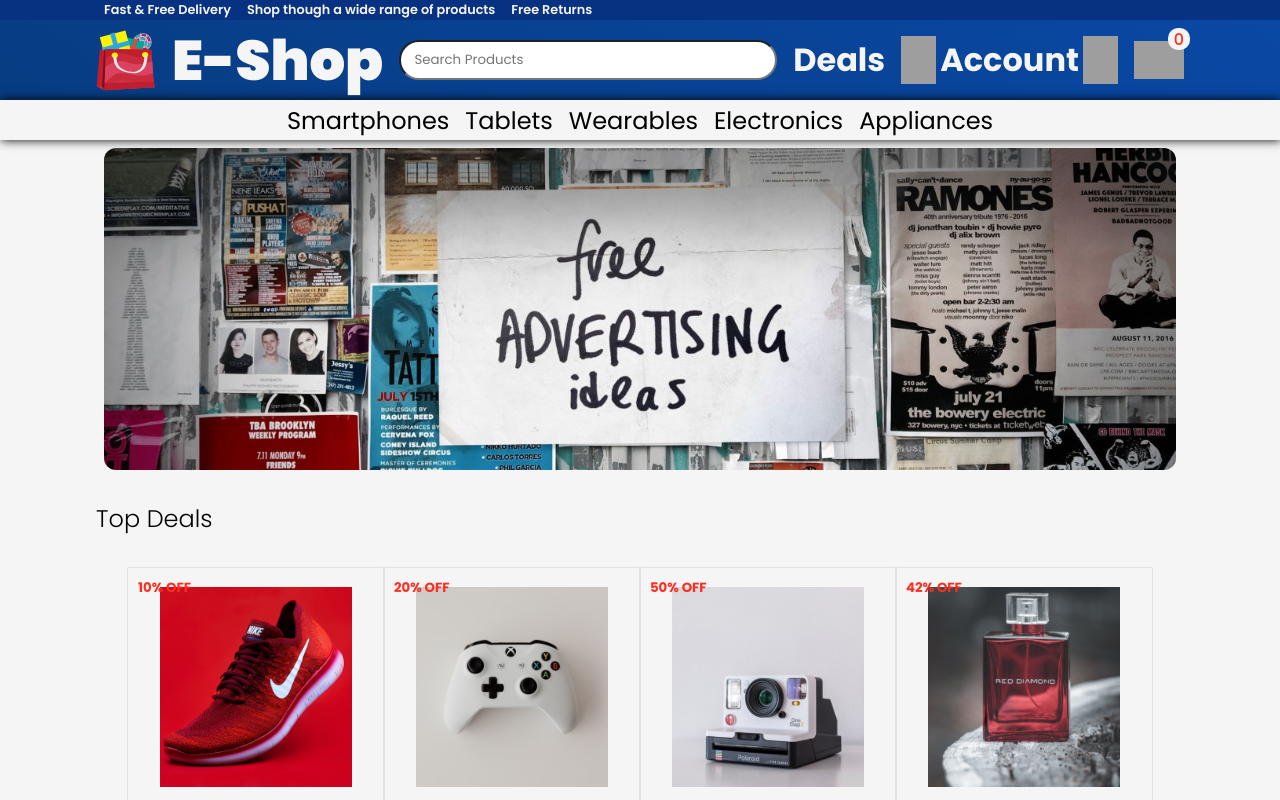
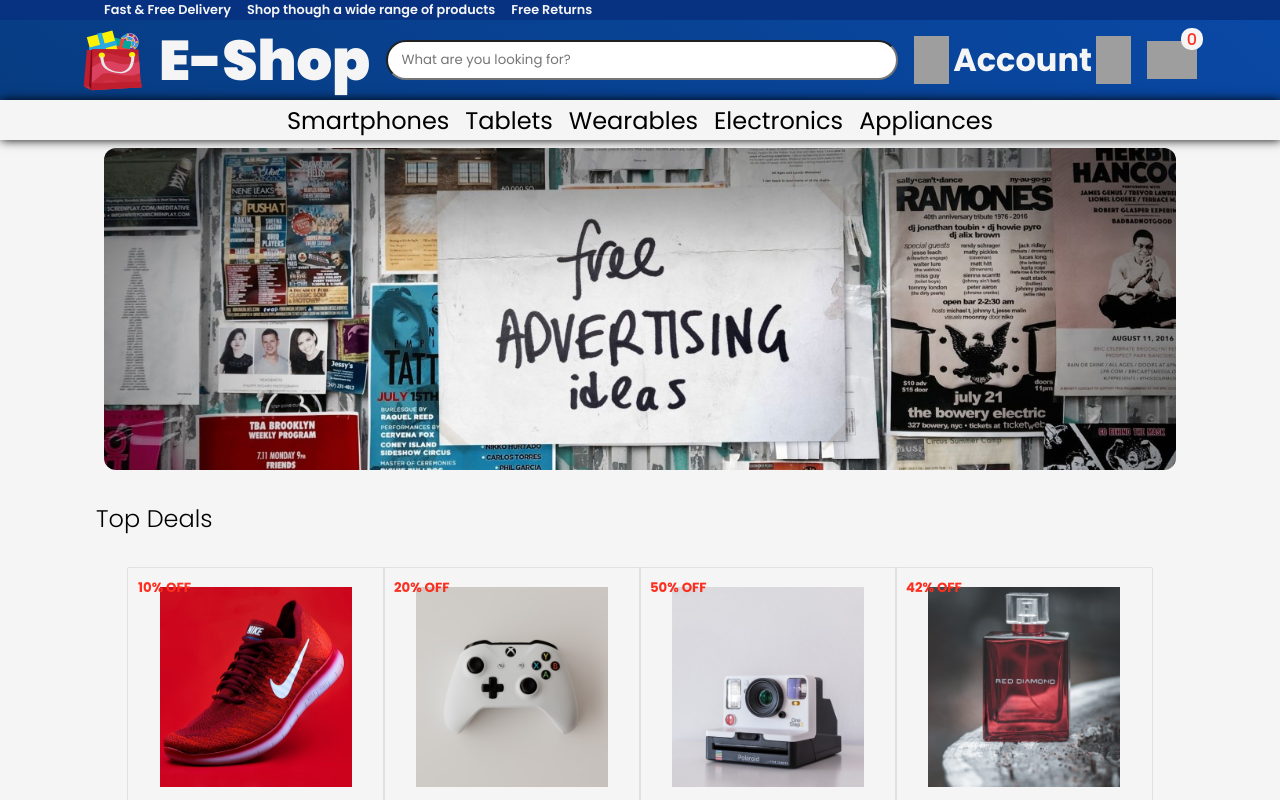
Before and after one commit to Mostafa-Tawfik/e-shop, a React (Create React App) app: page / in a window 1280 px wide. Shown: the top 800 px of the page. Built offline with nearby package versions, Linux system fonts and the light colour scheme; grey boxes are pictures that could not be loaded; a web font is replaced by a local one.

Commit message:
add search feature
add a feature to search the products and return a list of results under the search bar

```diff
--- a/src/App.js
+++ b/src/App.js
@@ -12,7 +12,6 @@
 function App() {
 
   const [cart, setCart] = React.useState('')
-  console.log(cart)
 
   React.useEffect(() => {
     const items = JSON.parse(localStorage.getItem('cart'));
@@ -50,6 +49,7 @@
           <Route path='/login' element={<Login />}/>
           <Route path='/register' element={<Register />}/>
           <Route path='/product/:id' element={<Product cart={cart} addToCart={addToCart}/>}/>
+          <Route path='/search/:name' element={<Product cart={cart} addToCart={addToCart}/>}/>
       </Routes>
       </main>
 
--- a/src/components/Header.js
+++ b/src/components/Header.js
@@ -1,6 +1,7 @@
 import React from 'react'
 import logo from '../logo.svg';
 import { Link } from 'react-router-dom'
+import AppData from '../AppData';
 
 function Header(props) {
 
@@ -13,7 +14,21 @@
     setAccountIsOpen(prev => !prev)
   }
 
-  // console.log(props.cart)
+  // a state to hold search queries
+  const [query, setQuery] = React.useState('')
+  // console.log(query)
+
+  // a state to hold search queries
+  const [results, setResults] = React.useState([])
+  console.log(results)
+
+  // when query filter AppData and return includes query
+  React.useEffect(() => {
+    query === '' ?
+    setResults([]) :
+    setResults(AppData.Products.filter(p => p.title.toUpperCase().includes(query.toUpperCase())))
+  },[query])
+
 
   return (
     <div>
@@ -35,11 +50,29 @@
             </div>
           </Link>
 
-          <input className="header-search"
-            placeholder='Search Products'
-          ></input>
-          <h3>Deals</h3>
+          {/* search bar */}
+          <div className="header-search">
+            <input
+              className="header-search-bar"
+              type='text'
+              placeholder='What are you looking for?'
+              name='query'
+              value={query}
+              onChange={(e) => setQuery(e.target.value)}
+            ></input>
 
+            <div className='header-search-results' style={query === '' ? {padding: '0'} : {padding: '1em'}}>
+              {results.map(r => {
+                return (
+                  <div key={r.id}>{r.title}</div>
+                )
+              })}
+            </div>
+          </div>
+
+          {/* <h3>Deals</h3> */}
+
+          {/* user account */}
           <div onClick={openAccount} className="header-account-holder">
             <div className="header-account">
               <img src='https://api.iconify.design/mdi/account-circle.svg?color=whitesmoke' alt='account'></img>
@@ -57,6 +90,7 @@
             </div>}
           </div>
 
+          {/* cart */}
           <Link to={'/cart'}>
             <div className='header-cart'>
               <img src='https://api.iconify.design/clarity/shopping-cart-solid-badged.svg?color=whitesmoke' className="cart-logo" alt="cart"/>
@@ -64,10 +98,10 @@
             </div>
           </Link>
 
-
         </div>
       </div>
 
+      {/* navbar */}
       <div className="navbar">
         {navItems.map((i,index) => {
           return (
--- a/src/scss/components/_header.scss
+++ b/src/scss/components/_header.scss
@@ -45,6 +45,7 @@
       }
     }
     .bottom-pane_info {
+      position: relative;
       width: min(85vw, 1200px);
       height: 10vh;
       display: flex;
@@ -81,11 +82,29 @@
         }
       }
       .header-search {
-        width: min(50vw, 600px);
-        height: 5vh;
-        text-indent: 1em;
-        border-radius: 20px;
-        color: black;
+        .header-search-bar {
+          width: min(40vw, 600px);
+          height: 5vh;
+          text-indent: 1em;
+          border-radius: 20px;
+          color: black;
+        }
+        .header-search-results {
+          position: absolute;
+          bottom: -10;
+          width: min(40vw, 600px);
+          border-radius: 20px;
+          display: flex;
+          flex-direction: column;
+          align-items: flex-start;
+          justify-content: flex-start;
+          background: $clr-light;
+          padding: 1em;
+          cursor: pointer;
+          * {
+            color: $clr-dark;
+          }
+        }
       }
       .header-account-holder {
         position: relative;
```
Also changed, not shown: src/pages/Search.js (added, +11 -0 lines).
